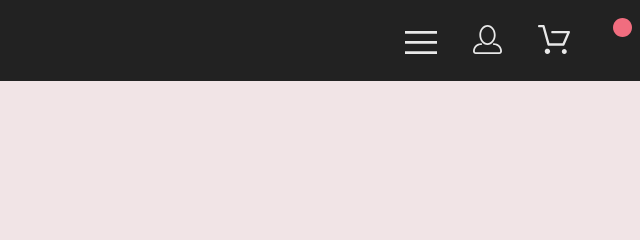
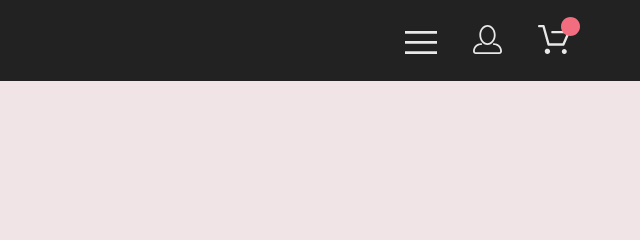
Before and after one commit to griMarina/JS-2-practice, a plain HTML site: page index.html in a window 1280 px wide. Shown: the top 240 px of the page, 640-1280 px from the left. Drawn offline with Linux system fonts and the light colour scheme.

Commit message:
cart icon

```diff
--- a/css/blocks/_header.scss
+++ b/css/blocks/_header.scss
@@ -100,10 +100,12 @@
 }
 
 .cart-link {
+    position: relative;
+
     .cart-circle {
         position: absolute;
-        top: 18px;
-        right: 7px;
+        top: -8px;
+        right: -11px;
     }
 
     span {
```
Also changed, not shown: css/style.css, 1 other file.
